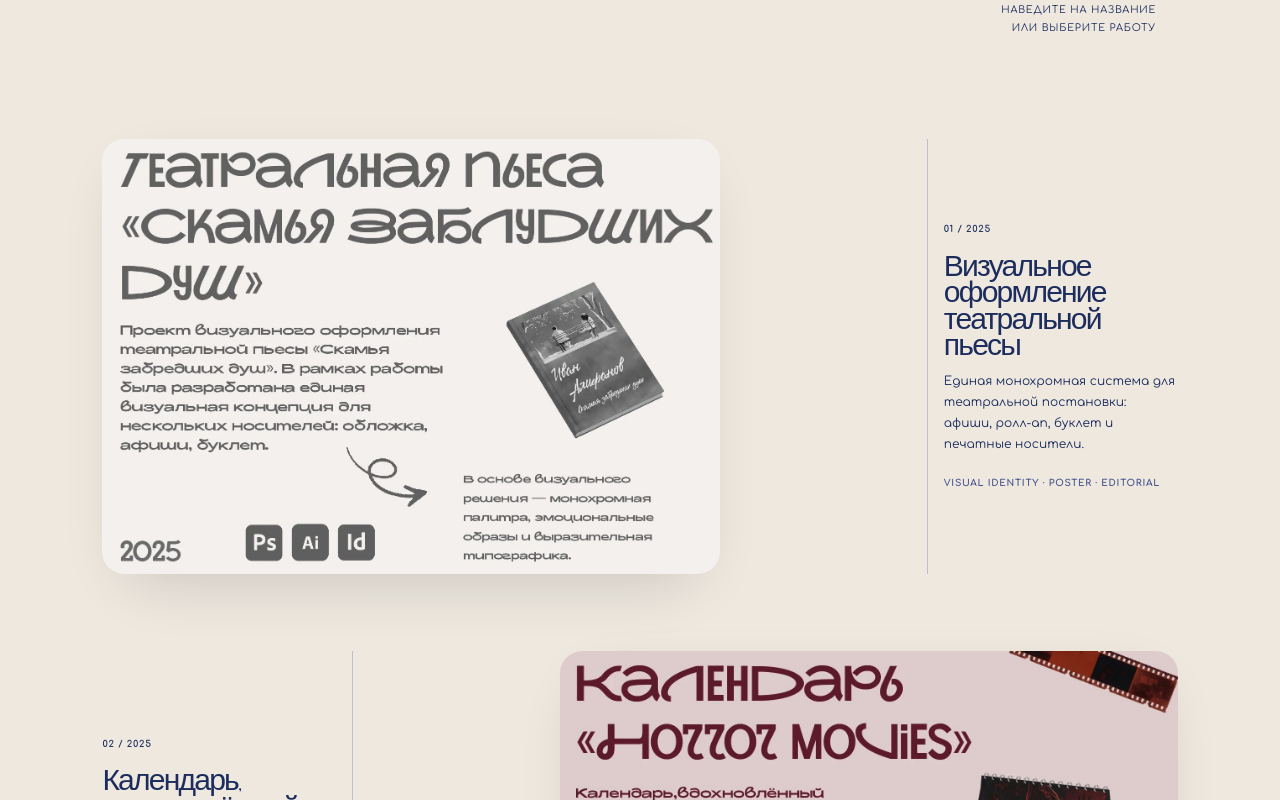
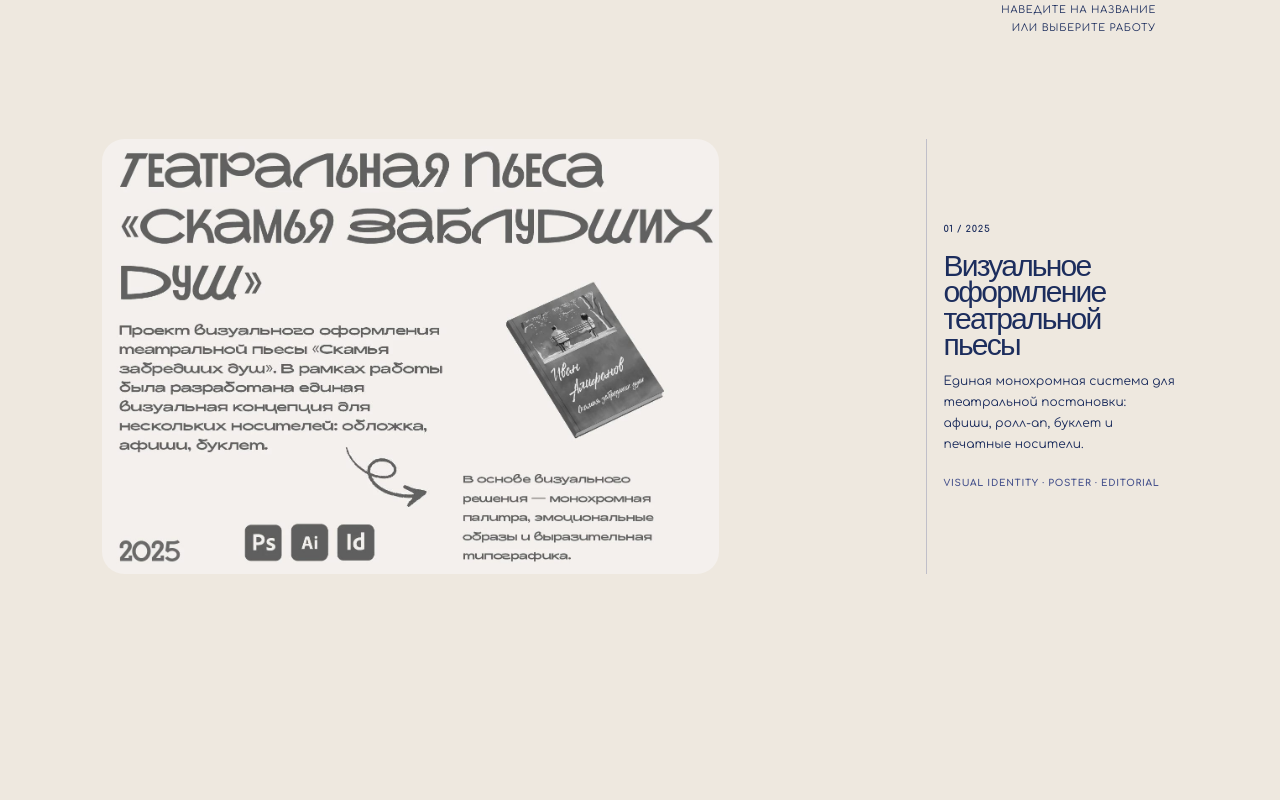
Before and after one commit to HeapGuard/dianavolf-portfolio, a React (Vite) app: page / in a window 1280 px wide. Shown: the part 1740-2540 px from the top of the page. Built offline with nearby package versions, Linux system fonts and the light colour scheme.

Commit message:
Optimize case card rendering

```diff
--- a/src/main.tsx
+++ b/src/main.tsx
@@ -82,17 +82,24 @@ function ProjectIndex({ openProject }: { openProject: (project: Project) => void
 
 function ProjectCard({ project, index, openProject }: { project: Project; index: number; openProject: (project: Project) => void }) {
   const surface = useRef<HTMLElement>(null)
+  const tiltFrame = useRef<number | null>(null)
+  const pendingTilt = useRef({ x: 0, y: 0 })
+  const applyTilt = () => {
+    tiltFrame.current = null
+    if (!surface.current) return
+    const { x, y } = pendingTilt.current
+    surface.current.style.setProperty('--tilt-x', `${y * -3}deg`)
+    surface.current.style.setProperty('--tilt-y', `${x * 3}deg`)
+    surface.current.style.setProperty('--shadow-x', `${x * -18}px`)
+    surface.current.style.setProperty('--shadow-y', `${12 + y * -8}px`)
+  }
   const tilt = (event: PointerEvent<HTMLButtonElement>) => {
     if (event.pointerType !== 'mouse' || !surface.current || window.matchMedia('(prefers-reduced-motion: reduce)').matches) return
     const bounds = event.currentTarget.getBoundingClientRect()
-    const x = (event.clientX - bounds.left) / bounds.width - .5
-    const y = (event.clientY - bounds.top) / bounds.height - .5
-    surface.current.style.setProperty('--tilt-x', `${y * -3}deg`)
-    surface.current.style.setProperty('--tilt-y', `${x * 3}deg`)
-    surface.current.style.setProperty('--shadow-x', `${x * -22}px`)
-    surface.current.style.setProperty('--shadow-y', `${14 + y * -10}px`)
+    pendingTilt.current = { x: (event.clientX - bounds.left) / bounds.width - .5, y: (event.clientY - bounds.top) / bounds.height - .5 }
+    if (tiltFrame.current === null) tiltFrame.current = requestAnimationFrame(applyTilt)
   }
-  const resetTilt = () => { if (surface.current) { surface.current.style.setProperty('--tilt-x', '0deg'); surface.current.style.setProperty('--tilt-y', '0deg'); surface.current.style.setProperty('--shadow-x', '0px'); surface.current.style.setProperty('--shadow-y', '14px') } }
+  const resetTilt = () => { if (tiltFrame.current !== null) { cancelAnimationFrame(tiltFrame.current); tiltFrame.current = null }; if (surface.current) { surface.current.style.setProperty('--tilt-x', '0deg'); surface.current.style.setProperty('--tilt-y', '0deg'); surface.current.style.setProperty('--shadow-x', '0px'); surface.current.style.setProperty('--shadow-y', '12px') } }
   return <article ref={surface} className={`case-card case-card--${project.theme} ${index % 2 ? 'case-card--offset' : ''}`}><aside className="case-card__aside"><p>{project.number} / {project.year}</p><h3>{project.subtitle}</h3><p>{project.description}</p><span>{project.tags.join(' · ')}</span></aside><button onPointerMove={tilt} onPointerLeave={resetTilt} onBlur={resetTilt} onClick={() => openProject(project)} aria-label={`Открыть проект ${project.title}`}><img src={project.cover} alt={`Проект «${project.title}»`} loading="lazy" decoding="async" fetchPriority="low" /><span className="case-card__label"><i>{project.number}</i><b>{project.title}</b><em>Смотреть <Icon name="arrow-up-right" /></em></span></button></article>
 }
 
--- a/src/styles.css
+++ b/src/styles.css
@@ -99,7 +99,7 @@ h1, h2, p { margin-top: 0; } em { font-style: normal; font-family: 'Nauryz', var
 /* Desktop editorial annotations fill the alternating gallery margins. */
 @media (min-width: 701px) {
   .case-gallery { display: flex; flex-direction: column; gap: clamp(2.5rem, 6vw, 8rem); }
-  .case-card, .case-card--offset { width: 100%; display: grid; grid-template-columns: repeat(12, 1fr); column-gap: 1.5rem; overflow: visible; border-radius: 0; content-visibility: visible; contain-intrinsic-size: auto; }
+  .case-card, .case-card--offset { width: 100%; display: grid; grid-template-columns: repeat(12, 1fr); column-gap: 1.5rem; overflow: visible; border-radius: 0; content-visibility: auto; contain-intrinsic-size: auto 36rem; }
   .case-card > button { grid-column: 1 / span 8; grid-row: 1; overflow: hidden; border-radius: 1.4rem; }
   .case-card--offset > button { grid-column: 5 / span 8; grid-row: 1; }
   .case-card__aside { grid-column: 10 / -1; grid-row: 1; align-self: stretch; display: flex; flex-direction: column; justify-content: center; color: var(--ink); }
@@ -121,7 +121,8 @@ h1, h2, p { margin-top: 0; } em { font-style: normal; font-family: 'Nauryz', var
 
 /* Optional 3D depth: interaction-only, no continuous animation. */
 @media (hover: hover) and (pointer: fine) and (prefers-reduced-motion: no-preference) {
-  .case-card > button { transform: perspective(1200px) rotateX(var(--tilt-x)) rotateY(var(--tilt-y)); transform-style: preserve-3d; will-change: transform; transition: transform .32s cubic-bezier(.16, 1, .3, 1), box-shadow .32s ease; }
+  .case-card > button { transform: perspective(1200px) rotateX(var(--tilt-x)) rotateY(var(--tilt-y)); transform-style: preserve-3d; transition: transform .32s cubic-bezier(.16, 1, .3, 1), box-shadow .32s ease; }
+  .case-card > button:hover, .case-card > button:focus-visible { will-change: transform; }
   .case-card > button:hover { box-shadow: 0 1.6rem 3.6rem #1c2d5d28; }
   .case-card__label { transform: translateZ(24px); }
 }
@@ -147,7 +148,6 @@ h1, h2, p { margin-top: 0; } em { font-style: normal; font-family: 'Nauryz', var
   .case-card::after { content: ''; grid-column: 1 / span 8; grid-row: 1; z-index: 0; align-self: center; margin: 9% 7% 3%; border-radius: 1.4rem; background: #111318; opacity: .22; filter: blur(28px); transform: translate3d(var(--shadow-x), var(--shadow-y), 0) scale(.94); transition: transform .32s cubic-bezier(.16, 1, .3, 1), opacity .32s ease; pointer-events: none; }
   .case-card--offset::after { grid-column: 5 / span 8; }
   .case-card > button, .case-card__aside { position: relative; z-index: 1; }
-  .case-card:has(> button:hover)::after { opacity: .31; }
   .case-card__aside { position: relative; padding: 1.15rem 0 1.15rem 1rem; border-left: 1px solid #45518c45; transition: transform .3s cubic-bezier(.16, 1, .3, 1), border-color .3s ease; }
   .case-card__aside::before { content: ''; position: absolute; top: 1.15rem; left: -2px; width: 3px; height: 0; border-radius: 99px; background: var(--blue); transition: height .35s cubic-bezier(.16, 1, .3, 1); }
   .case-card__aside h3 { transition: color .25s ease, letter-spacing .25s ease; }
@@ -207,9 +207,7 @@ h1, h2, p { margin-top: 0; } em { font-style: normal; font-family: 'Nauryz', var
 /* Desktop depth responds to the pointer, then eases back to the surface. */
 @media (min-width: 701px) {
   .case-card { --shadow-strength: .18; --shadow-scale: .98; }
-  .case-card::after { align-self: stretch; margin: 3% 3% 1%; opacity: var(--shadow-strength); filter: blur(32px); transform: translate3d(var(--shadow-x), var(--shadow-y), 0) scale(var(--shadow-scale)); }
-  .case-card:has(> button:hover), .case-card:has(> button:focus-visible) { --shadow-strength: .3; --shadow-scale: 1; }
-  .case-card:has(> button:hover)::after, .case-card:has(> button:focus-visible)::after { opacity: var(--shadow-strength); }
+  .case-card::after { align-self: stretch; margin: 3% 3% 1%; opacity: var(--shadow-strength); background: radial-gradient(ellipse at center, #11131899 0 42%, #1113184d 58%, transparent 74%); filter: none; transform: translate3d(var(--shadow-x), var(--shadow-y), 0) scale(var(--shadow-scale)); }
   .case-card--offset .case-card__aside { grid-column: 1 / 4; padding: 1.15rem 1rem 1.15rem 0; }
   .case-card__aside::before { top: 0; height: 100%; transform: scaleY(0); transform-origin: top; transition: transform .35s cubic-bezier(.16, 1, .3, 1); }
   .case-card__aside:hover::before { height: 100%; transform: scaleY(1); }
```
